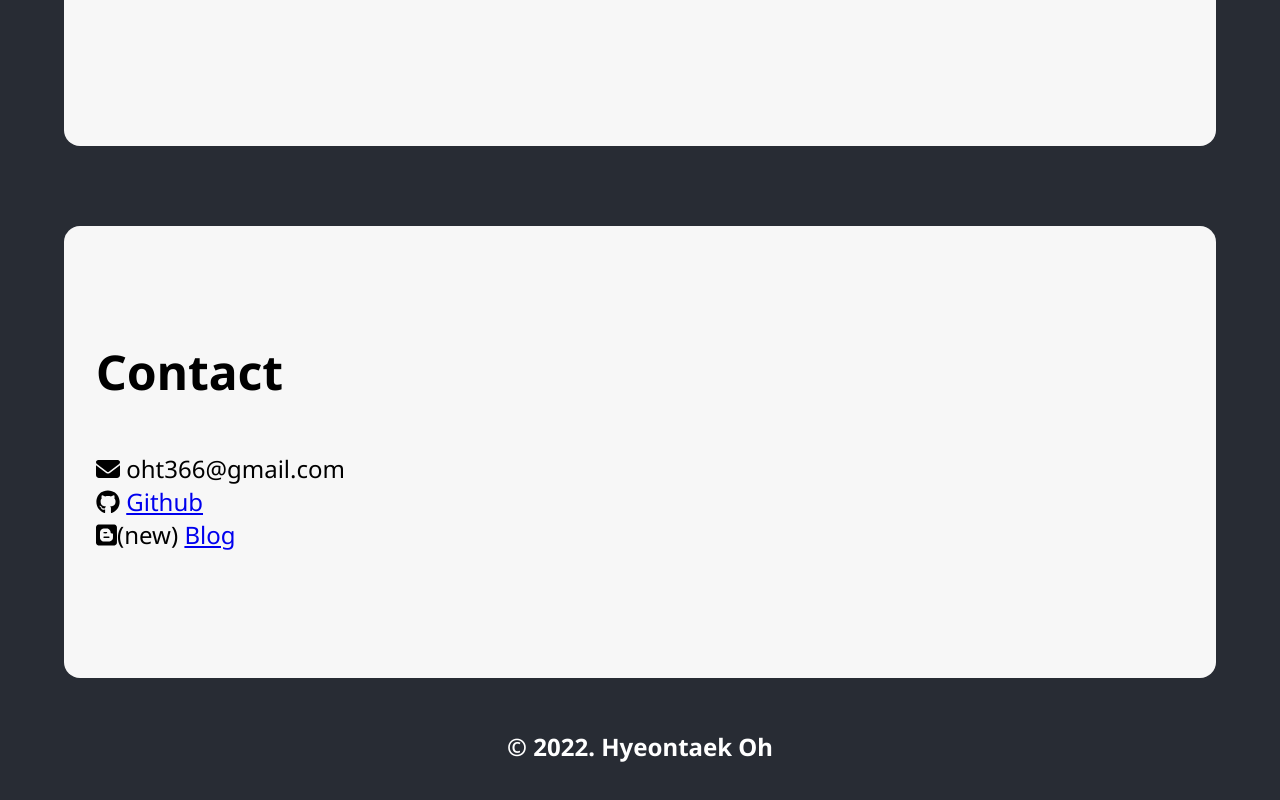
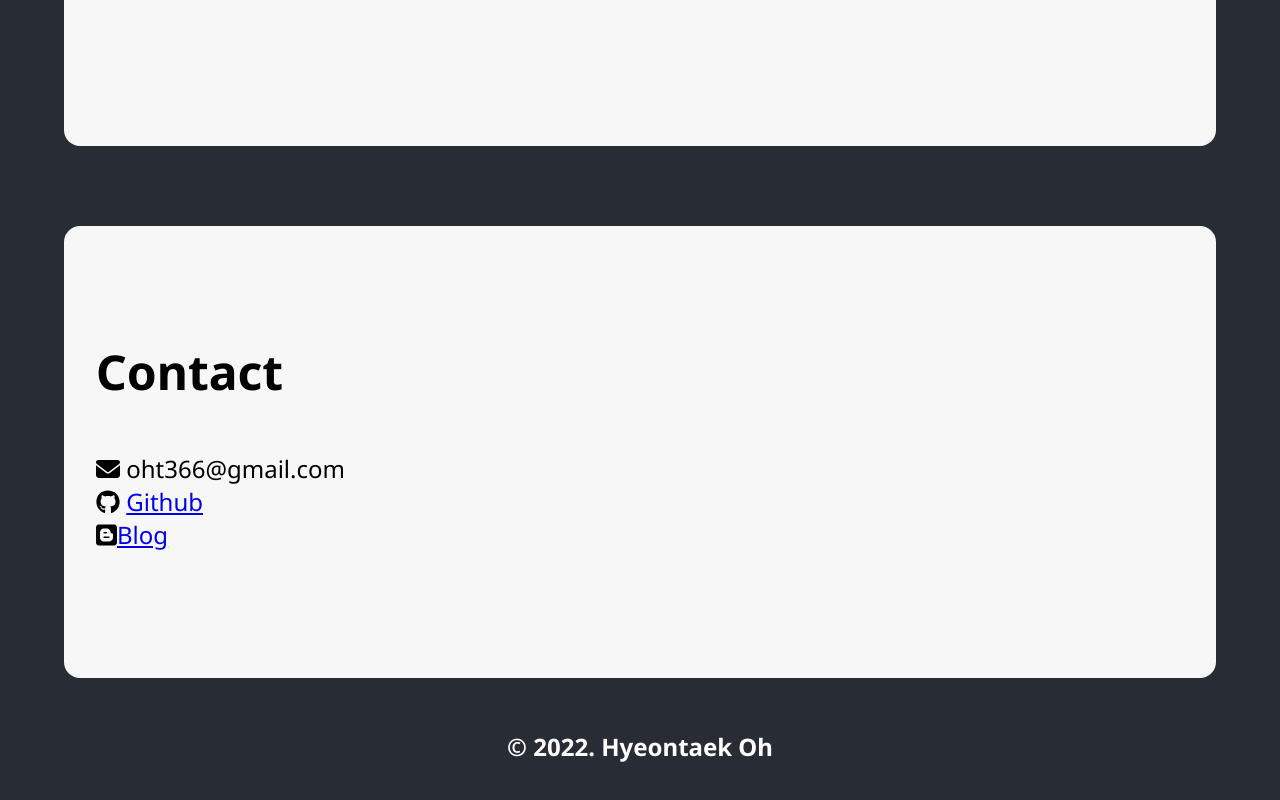
Before and after one commit to Milo-Oh-taek/myPortfolio, a React (Create React App) app in the folder client/: page / in a window 1280 px wide. Shown: the part 2811-3611 px from the top of the page. Built offline with nearby package versions, Linux system fonts and the light colour scheme; no server answers.

Commit message:
modify: contact blog

```diff
--- a/client/src/components/Contact.jsx
+++ b/client/src/components/Contact.jsx
@@ -22,7 +22,6 @@ const Contact = () => {
               </a>
               <br />
               <FontAwesomeIcon icon={faBlogger} />
-              (new){" "}
               <a href="https://milo-oh-taek.github.io/" target="blank">
                 Blog
               </a>
```
